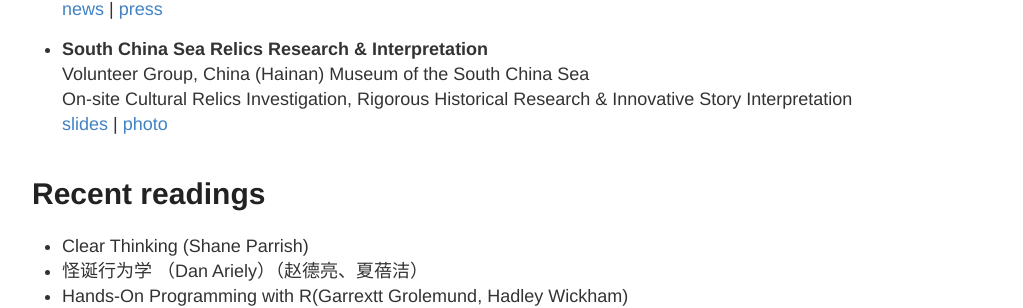
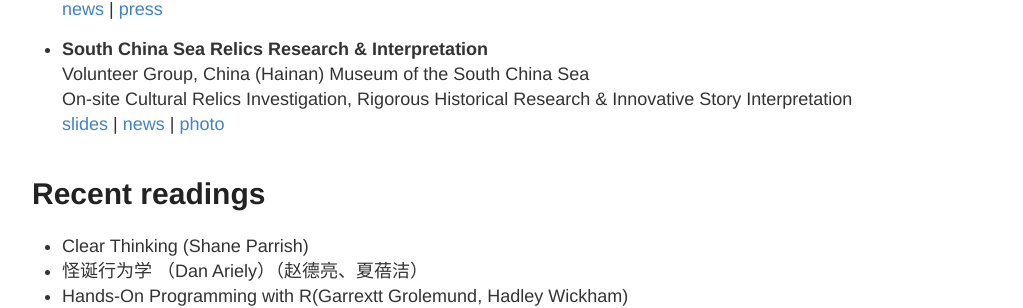
Before and after one commit to zheng-qinghe/zheng-qinghe.github.io, a Jekyll site: the page built from index.md, in a window 1280 px wide. Shown: the part 1006-1314 px from the top of the page, without its empty margins (128-1151 px from the left). Built offline with Jekyll 4.4.1, drawn with Linux system fonts in a browser that asks for light colours.

Commit message:
Add news link to South China Sea project section

```diff
--- a/index.md
+++ b/index.md
@@ -62,6 +62,7 @@ Juejin & Huawei HarmonyOS Hands-on Laboratory<br>
   Volunteer Group, China (Hainan) Museum of the South China Sea <br>
   On-site Cultural Relics Investigation, Rigorous Historical Research & Innovative Story Interpretation <br>
     [slides](https://github.com/zheng-qinghe/zheng-qinghe.github.io/blob/main/slides/对话诗文高足杯.pdf) |
+    [news](https://www.toutiao.com/article/7369792471242441242) |
     [photo](https://zheng-qinghe.github.io/images/2024-5-18-wenchang.jpg)
 
 
```
